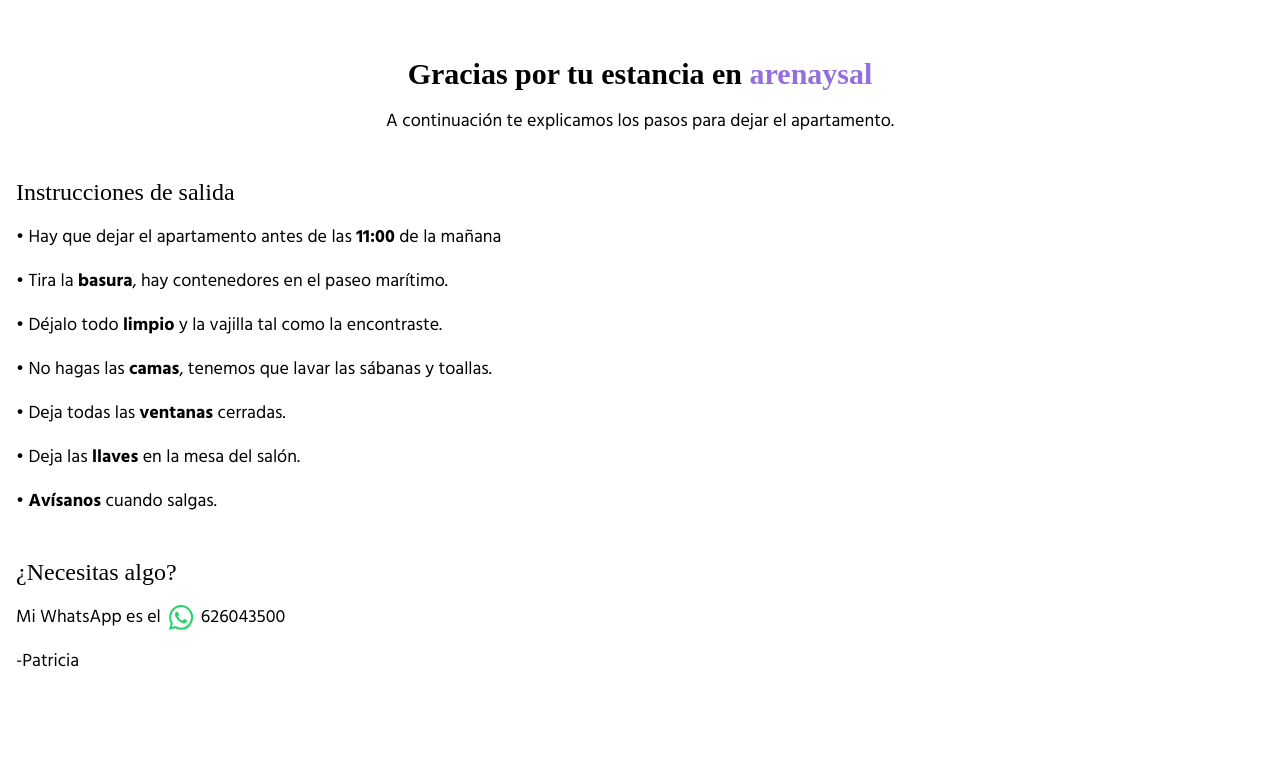
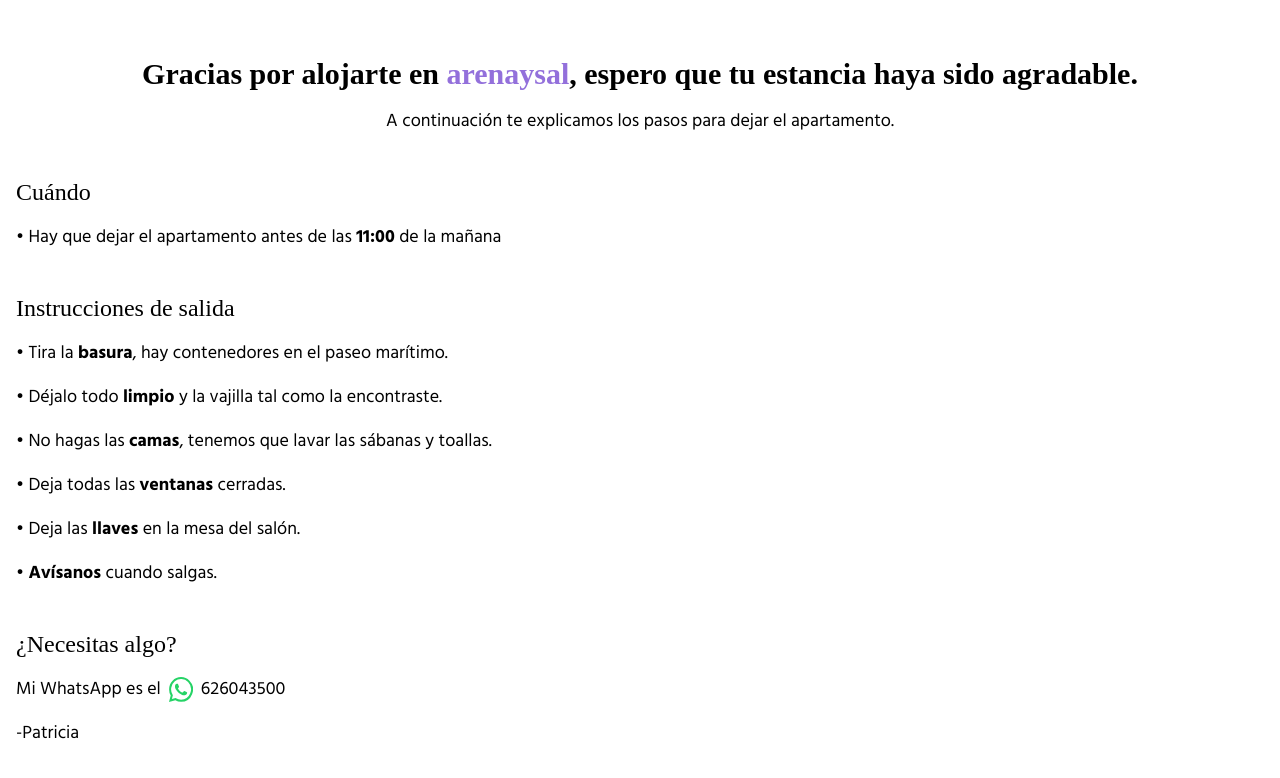
Before and after one commit to pablonete/arenaysal-web, a Next.js app: page /ciao in a window 1280 px wide. Shown: the top 778 px of the page. Built offline with nearby package versions, Linux system fonts and the light colour scheme; a web font is replaced by a local one.

Commit message:
Update ciao page based on feedback: improve greeting and add separate Cuándo section
Co-authored-by: pablonete <579705+pablonete@users.noreply.github.com>

```diff
--- a/pages/ciao.tsx
+++ b/pages/ciao.tsx
@@ -9,18 +9,23 @@ export default function Ciao() {
         <title>arenaysal - Salida</title>
       </Head>
       <h1 className="brand-title-font text-3xl font-bold text-center mt-10">
-        Gracias por tu estancia en <span className="brand-title">arenaysal</span>
+        Gracias por alojarte en <span className="brand-title">arenaysal</span>, espero que tu estancia haya sido agradable.
       </h1>
       <p className="text-center mt-4 text-lg">
         A continuación te explicamos los pasos para dejar el apartamento.
       </p>
 
-      <h2 className="brand-title-font text-2xl mt-10">Instrucciones de salida</h2>
+      <h2 className="brand-title-font text-2xl mt-10">Cuándo</h2>
 
       <ul className="mt-4 space-y-4">
         <li className="text-lg">
           • Hay que dejar el apartamento antes de las <strong>11:00</strong> de la mañana
         </li>
+      </ul>
+
+      <h2 className="brand-title-font text-2xl mt-10">Instrucciones de salida</h2>
+
+      <ul className="mt-4 space-y-4">
         <li className="text-lg">
           • Tira la <strong>basura</strong>, hay contenedores en el paseo marítimo.
         </li>
```
Also changed, not shown: 1 other file (tests, documents, lock files or other folders).
